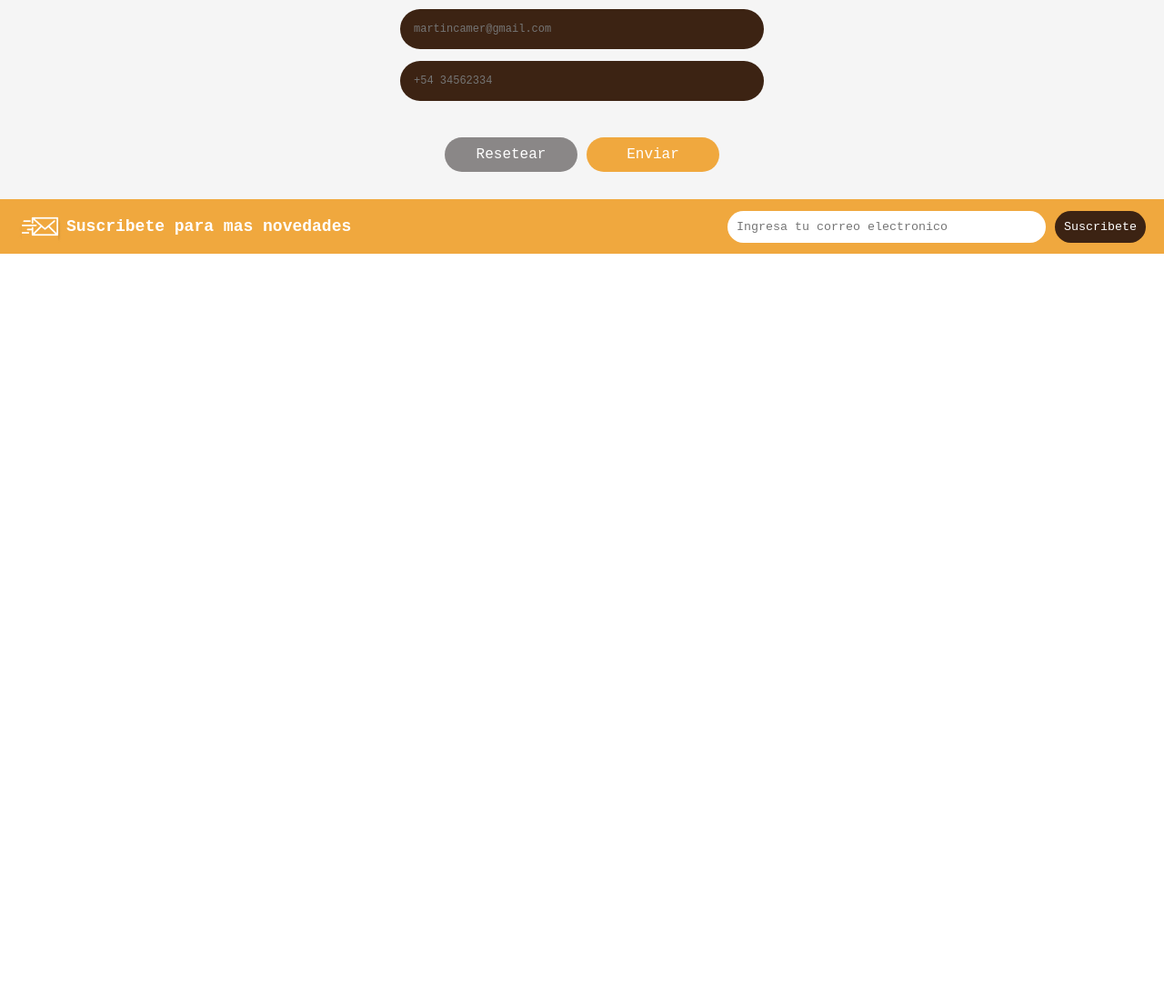
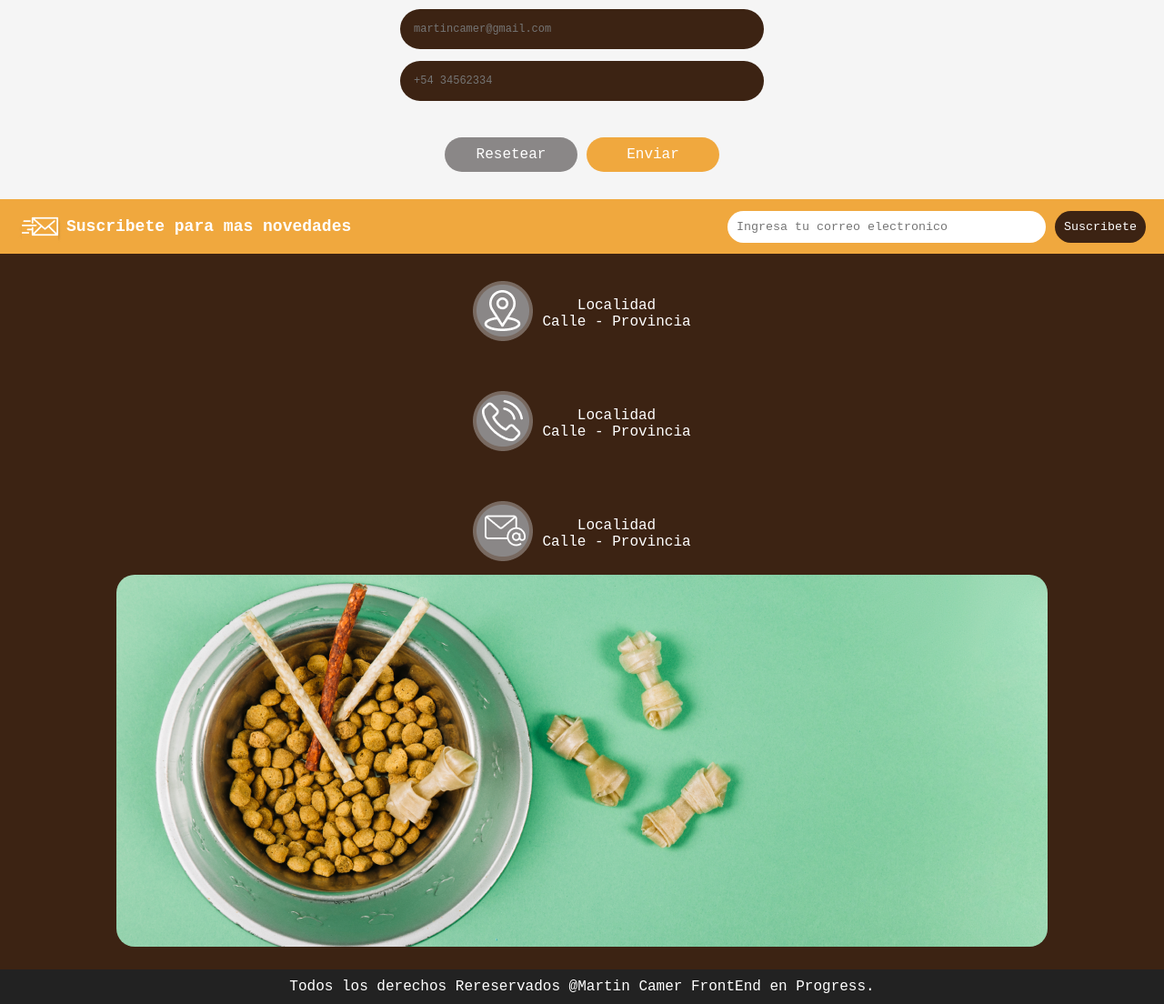
Before and after one commit to martincamer/FrontEndTarea-Grupo8-clase06, a plain HTML site: page src/index.html in a window 1280 px wide. Shown: the part 1245-2349 px from the top of the page at 91% size. Before the commit the page ends 1524 px from the top, so only its background shows below. Drawn offline with Linux system fonts and the light colour scheme.

Commit message:
commit nuevo

```diff
--- a/src/css/index.css
+++ b/src/css/index.css
@@ -297,7 +297,59 @@
 	align-items: center;
 }
 
+/* // footer */
+
+.footer {
+	background-color: #3c2313;
+	display: flex;
+	justify-content: space-between;
+	flex-wrap: wrap;
+	padding: 20px 20px;
+	align-items: center;
+	align-content: center;
+	text-align: center;
+	justify-items: center;
+}
+
+.footer .imagen-bowl {
+	width: 100%;
+	border-radius: 20px;
+}
+
+.footer .plb-items {
+	display: flex;
+	flex-direction: column;
+	justify-items: center;
+	justify-content: center;
+	align-items: center;
+	align-content: center;
+	text-align: center;
+	gap: 30px;
+}
+
+.flex-items {
+	display: flex;
+	gap: 10px;
+	justify-content: center;
+	align-items: center;
+	color: white;
+	padding: 10px;
+}
+
+.derechos-reservados {
+	display: flex;
+	justify-content: center;
+	color: #ffff;
+	background-color: #222222;
+	padding: 10px;
+}
 /* // media queries */
+
+@media only screen and (max-width: 1339px) {
+	.footer {
+		justify-content: center;
+	}
+}
 
 @media only screen and (max-width: 1000px) {
 	.menu-hamburguesa {
--- a/src/index.html
+++ b/src/index.html
@@ -125,7 +125,7 @@
 				</div>
 			</section>
 			<!-- // footer pie de pagina -->
-			<footer class="footer">
+			<footer class="">
 				<div class="Suscribe-Final">
 					<div class="title-suscribe">
 						<p>
@@ -140,6 +140,52 @@
 						</div>
 					</div>
 				</div>
+
+				<div class="footer">
+					<div class="plb-items">
+						<div class="flex-items">
+							<div>
+								<div><img src="/img/Icono.png" /></div>
+							</div>
+							<div>
+								<p>Localidad</p>
+								<p>Calle - Provincia</p>
+							</div>
+						</div>
+
+						<div class="flex-items">
+							<div>
+								<div><img src="/img/Icono (1).png" /></div>
+							</div>
+							<div>
+								<p>Localidad</p>
+								<p>Calle - Provincia</p>
+							</div>
+						</div>
+
+						<div class="flex-items">
+							<div>
+								<div><img src="/img/Icono (2).png" /></div>
+							</div>
+							<div>
+								<p>Localidad</p>
+								<p>Calle - Provincia</p>
+							</div>
+						</div>
+					</div>
+					<div>
+						<img
+							src="/img/bowl-and-pet-daities-on-green-background 1.png"
+							class="imagen-bowl"
+						/>
+					</div>
+				</div>
+
+				<div class="derechos-reservados">
+					<p>
+						Todos los derechos Rereservados @Martin Camer FrontEnd en Progress.
+					</p>
+				</div>
 			</footer>
 		</main>
 	</body>
```
Also changed, not shown: img/Icono (1).png (added), img/Icono (2).png (added), img/Icono.png (added).
